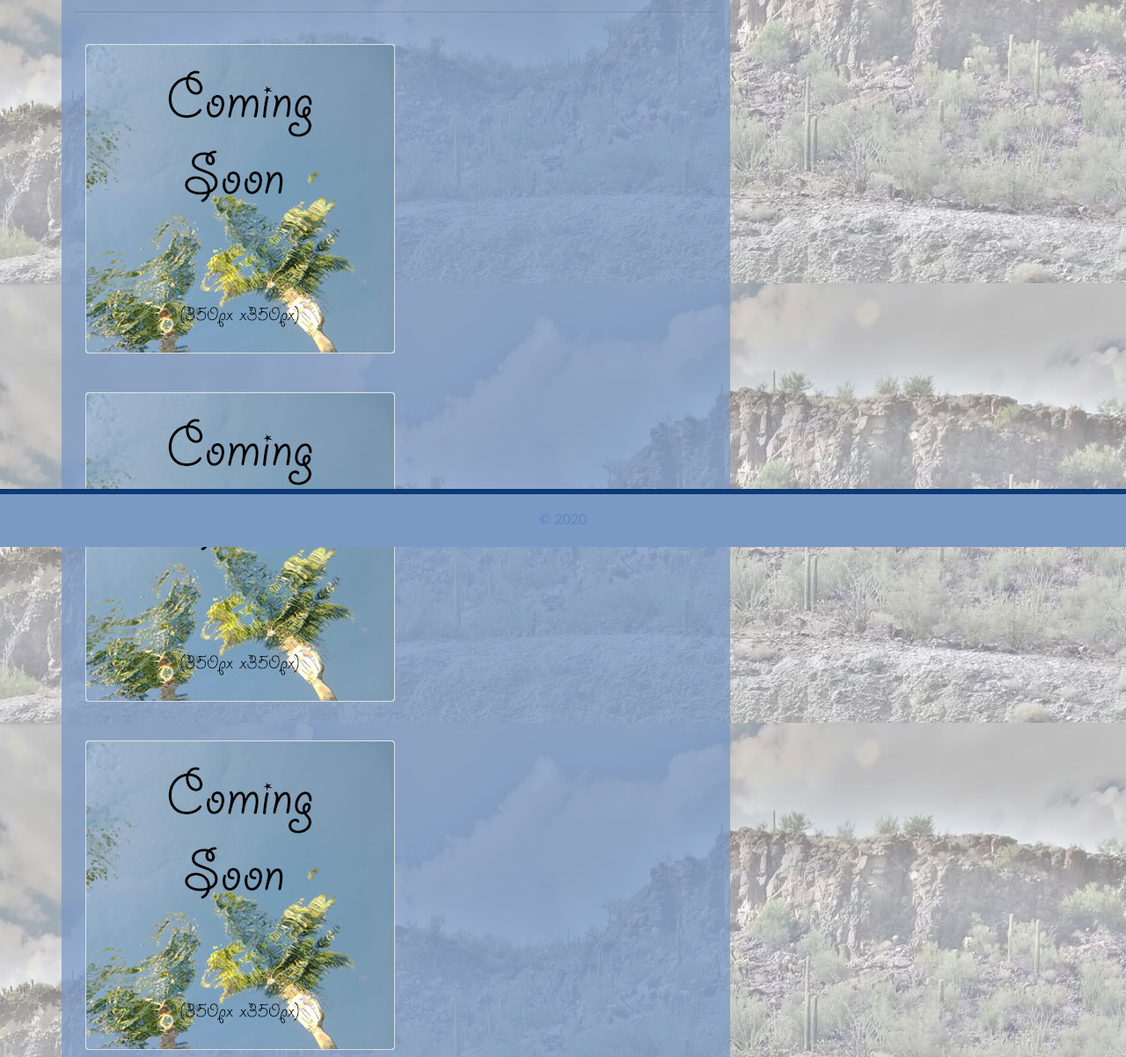
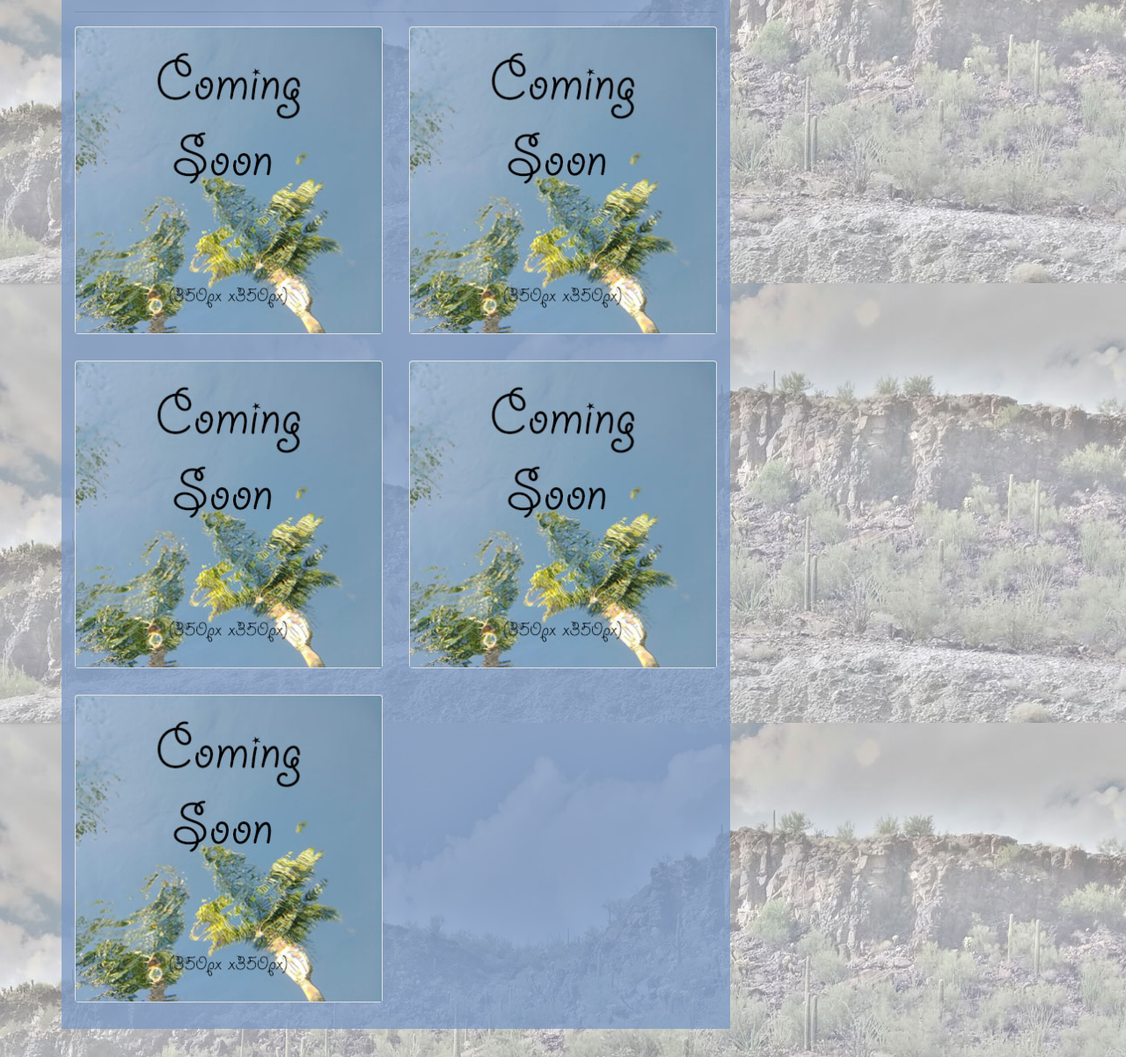
Before and after one commit to TreeGee73/responsive-portfolio, a plain HTML site: page portfolio.html in a window 1280 px wide. Shown: the part 178-1380 px from the top of the page at 88% size. Drawn offline with nearby package versions, Linux system fonts and the light colour scheme.

Commit message:
final tweaks to resolve rendering spacing for portfolio.html - includes css update and README.md final documentation

```diff
--- a/portfolio.html
+++ b/portfolio.html
@@ -35,37 +35,83 @@
     <!-- Begin Portfolio -->
     <div class="container cont-padded">
         <div class="row">
-            <div class="col-lg-8 cont-bg-blue-p">
+            <div class="col-md-8 cont-bg-blue">
                 <h1>Portfolio</h1>
                 <hr>
                 <div class="row">
-                    <div class="row row-cols-1 row-cols-md-2">
-                        <div class="col mb-4 port-image">
-                          <div class="card">
-                            <img src="TreeGee_Coming_Soon.jpg" class="card-img-top rounded" alt="coming soon">
+
+                    <div class="col-md-6">
+                      <div class="card" style="margin-bottom: 30px;">
+                        <img class="card-img-top" src="TreeGee_Coming_Soon.jpg" alt="Coming Soon">
+                        <!-- <div class="card-body">
+                          <h5 class="card-title">Card title</h5>
+                          <p class="card-text">Some quick example text to build on the card title and make up the bulk of the card's content.</p>
+                          <a href="#" class="btn btn-primary">Go somewhere</a>
+                        </div> -->
                       </div>
                     </div>
-                        <div class="col mb-4 port-image">
-                          <div class="card">
-                            <img src="TreeGee_Coming_Soon.jpg" class="card-img-top rounded" alt="coming soon">
+
+                    <div class="col-md-6">
+                      <div class="card" style="margin-bottom: 30px;">
+                        <img class="card-img-top" src="TreeGee_Coming_Soon.jpg" alt="Coming Soon">
+                        <!-- <div class="card-body">
+                          <h5 class="card-title">Card title</h5>
+                          <p class="card-text">Some quick example text to build on the card title and make up the bulk of the card's content.</p>
+                          <a href="#" class="btn btn-primary">Go somewhere</a>
+                        </div> -->
                       </div>
                     </div>
-                        <div class="col mb-4 port-image">
-                          <div class="card">
-                            <img src="TreeGee_Coming_Soon.jpg" class="card-img-top rounded" alt="coming soon">
+
+                </div>
+                <div class="row">
+
+                    <div class="col-md-6">
+                      <div class="card" style="margin-bottom: 30px;">
+                        <img class="card-img-top" src="TreeGee_Coming_Soon.jpg" alt="Coming Soon">
+                        <!-- <div class="card-body">
+                          <h5 class="card-title">Card title</h5>
+                          <p class="card-text">Some quick example text to build on the card title and make up the bulk of the card's content.</p>
+                          <a href="#" class="btn btn-primary">Go somewhere</a>
+                        </div> -->
                       </div>
                     </div>
-                        <div class="col mb-4 port-image">
-                          <div class="card">
-                            <img src="TreeGee_Coming_Soon.jpg" class="card-img-top rounded" alt="coming soon">
+
+                    <div class="col-md-6">
+                      <div class="card" style="margin-bottom: 30px;">
+                        <img class="card-img-top" src="TreeGee_Coming_Soon.jpg" alt="Coming Soon">
+                        <!-- <div class="card-body">
+                          <h5 class="card-title">Card title</h5>
+                          <p class="card-text">Some quick example text to build on the card title and make up the bulk of the card's content.</p>
+                          <a href="#" class="btn btn-primary">Go somewhere</a>
+                        </div> -->
                       </div>
                     </div>
-                        <div class="col mb-4 port-image">
-                          <div class="card">
-                            <img src="TreeGee_Coming_Soon.jpg" class="card-img-top rounded" alt="coming soon">
+
+                </div>
+                <div class="row">
+
+                    <div class="col-md-6">
+                      <div class="card" style="margin-bottom: 30px;">
+                        <img class="card-img-top" src="TreeGee_Coming_Soon.jpg" alt="Coming Soon">
+                        <!-- <div class="card-body">
+                          <h5 class="card-title">Card title</h5>
+                          <p class="card-text">Some quick example text to build on the card title and make up the bulk of the card's content.</p>
+                          <a href="#" class="btn btn-primary">Go somewhere</a>
+                        </div> -->
                       </div>
                     </div>
+
+                    <!--<div class="col-md-6">
+                      <div class="card" style="margin-bottom: 30px;">
+                        <img class="card-img-top" src="TreeGee_Coming_Soon.jpg" alt="Coming Soon">
+                         <div class="card-body">
+                          <h5 class="card-title">Card title</h5>
+                          <p class="card-text">Some quick example text to build on the card title and make up the bulk of the card's content.</p>
+                          <a href="#" class="btn btn-primary">Go somewhere</a>
                         </div>
+                      </div>
+                    </div> -->
+
                 </div>
             </div>
         </div>
@@ -77,6 +123,8 @@
         <p>&copy; 2020</p>
     </footer>
     <!-- End Footer -->
+    <script src="https://code.jquery.com/jquery-3.5.1.slim.min.js" integrity="sha384-DfXdz2htPH0lsSSs5nCTpuj/zy4C+OGpamoFVy38MVBnE+IbbVYUew+OrCXaRkfj" crossorigin="anonymous"></script>
+<script src="https://cdn.jsdelivr.net/npm/bootstrap@4.5.3/dist/js/bootstrap.bundle.min.js" integrity="sha384-ho+j7jyWK8fNQe+A12Hb8AhRq26LrZ/JpcUGGOn+Y7RsweNrtN/tE3MoK7ZeZDyx" crossorigin="anonymous"></script>
 </body>
 
 </html>
--- a/style.css
+++ b/style.css
@@ -14,14 +14,7 @@ body {
     background-color: rgba(122, 153, 196, 0.75);
     color: #0c3a79;
     margin-top: 50px;
-    margin-bottom: 30px;
-}
-
-.cont-bg-blue-p {
-    background-color: rgba(122, 153, 196, 0.75);
-    color: #0c3a79;
-    margin-top: 50px;
-    margin-bottom: 30px;
+    margin-bottom: 50px;
 }
 
 h1 {
@@ -57,9 +50,6 @@ a {
 }
 
 .footer-blue {
-    position: fixed;
-    left: 0;
-    bottom: 0;
     width: 100%;
     text-align: center;
     padding-bottom: .25rem;
```
Also changed, not shown: contact.html (+2 -0 lines), index.html (+2 -0 lines), grier_theresa.jpg, 1 other file. Lines whose indentation alone changed are shown as unchanged.
